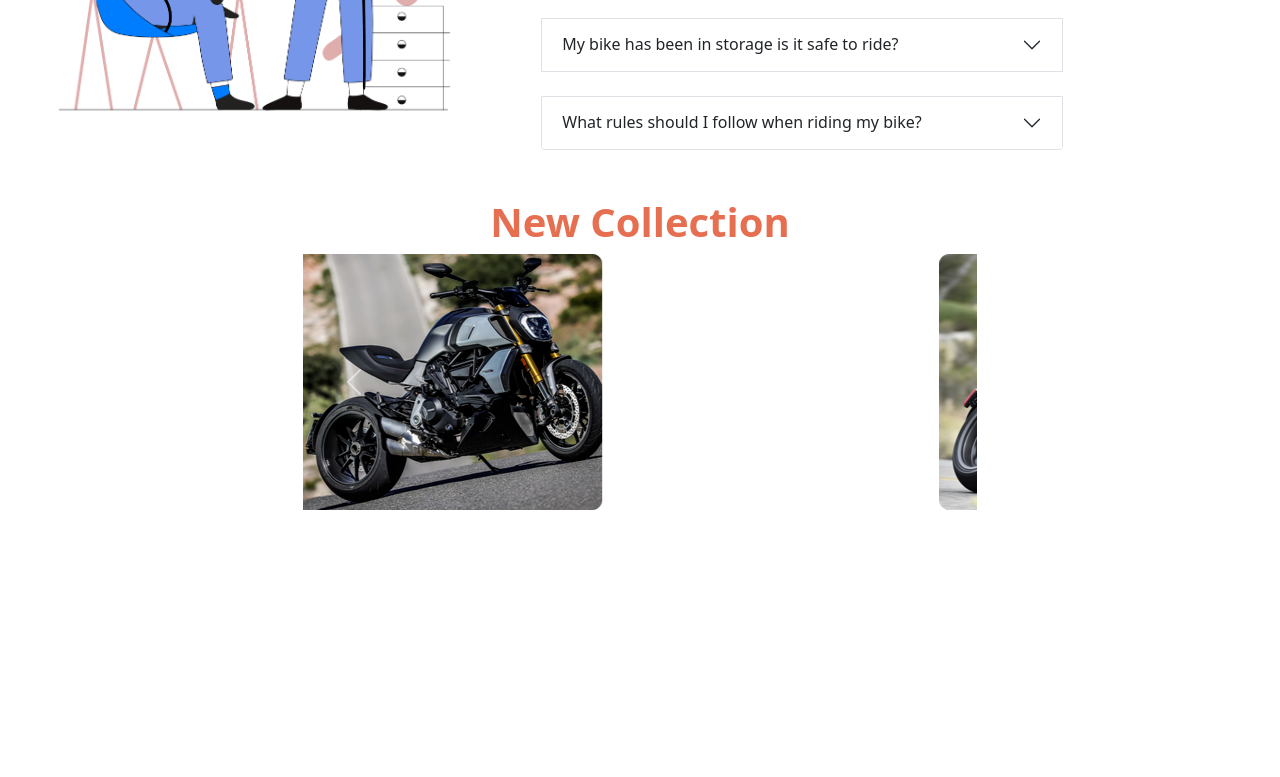
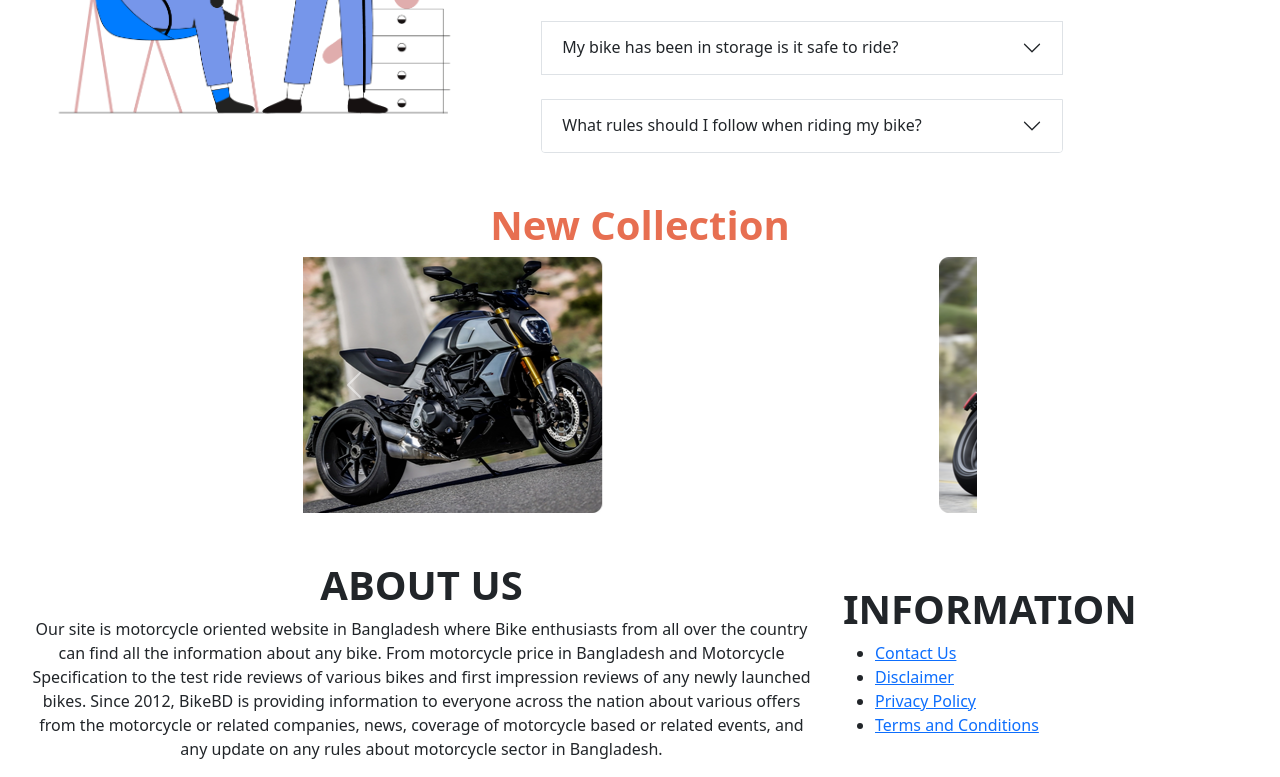
Before and after one commit to Minhajul-Shobuj/simple-responsive-page-with-boostrap, a plain HTML site: page index.html in a window 1280 px wide. Shown: the part 2269-3046 px from the top of the page. Before the commit the page ends 2827 px from the top, so only its background shows below. Drawn offline with nearby package versions, Linux system fonts and the light colour scheme.

Commit message:
slider-about-us-added

```diff
--- a/index.html
+++ b/index.html
@@ -103,7 +103,7 @@
                 </div>
                 <div class="col">
                     <div class="client p-5 card h-100">
-                        <img src="Images/PicsArt_07-29-07.22.31.jpg" class="img-fluid card-img-top mx-auto" alt="...">
+                        <img src="Images/rsz_picsart_07-29-072231.jpg" class="img-fluid card-img-top mx-auto" alt="...">
                         <div class="card-body">
                             <p class="text-center card-text">Slate helps you see how
                                 many more days you need
@@ -239,6 +239,35 @@
                 </div>
             </div>
         </section>
+        <!-- about us section -->
+        <section class="container row d-flex align-items-center justify-content-around">
+            <div class="text-center col-lg-9 col-md-12">
+                <h1 class="fw-bolder text-uppercase">About US</h1>
+                <p>Our site is motorcycle oriented website in Bangladesh where Bike enthusiasts from all over the
+                    country can find all the information about any bike. From motorcycle price in Bangladesh and
+                    Motorcycle Specification to the test ride reviews of various bikes and first impression reviews of
+                    any newly launched bikes. Since 2012, BikeBD is providing information to everyone across the nation
+                    about various offers from the motorcycle or related companies, news, coverage of motorcycle based or
+                    related events, and any update on any rules about motorcycle sector in Bangladesh.</p>
+            </div>
+            <div class="col-lg-3 col-md-12">
+                <h1 class="fw-bolder text-uppercase">Information</h1>
+                <ul>
+                    <li>
+                        <a href="">Contact Us</a>
+                    </li>
+                    <li>
+                        <a href="">Disclaimer</a>
+                    </li>
+                    <li>
+                        <a href="">Privacy Policy</a>
+                    </li>
+                    <li>
+                        <a href="">Terms and Conditions</a>
+                    </li>
+                </ul>
+            </div>
+        </section>
     </main>
     <footer>
 
--- a/style.css
+++ b/style.css
@@ -20,8 +20,8 @@ header{
 
 /* client-section */
 .client img{
-    height: 150px;
-    width: 90%;
+    height: 35%;
+    width: 80%;
 }
 .rating{
     color:  #E77C40;
```
Also changed, not shown: Images/PicsArt_07-29-07.20.07.jpg (deleted), Images/PicsArt_07-29-07.22.31.jpg (deleted), Images/bike-2.png (deleted), Images/rsz_picsart_07-29-072231.jpg (added), 3 other files.
